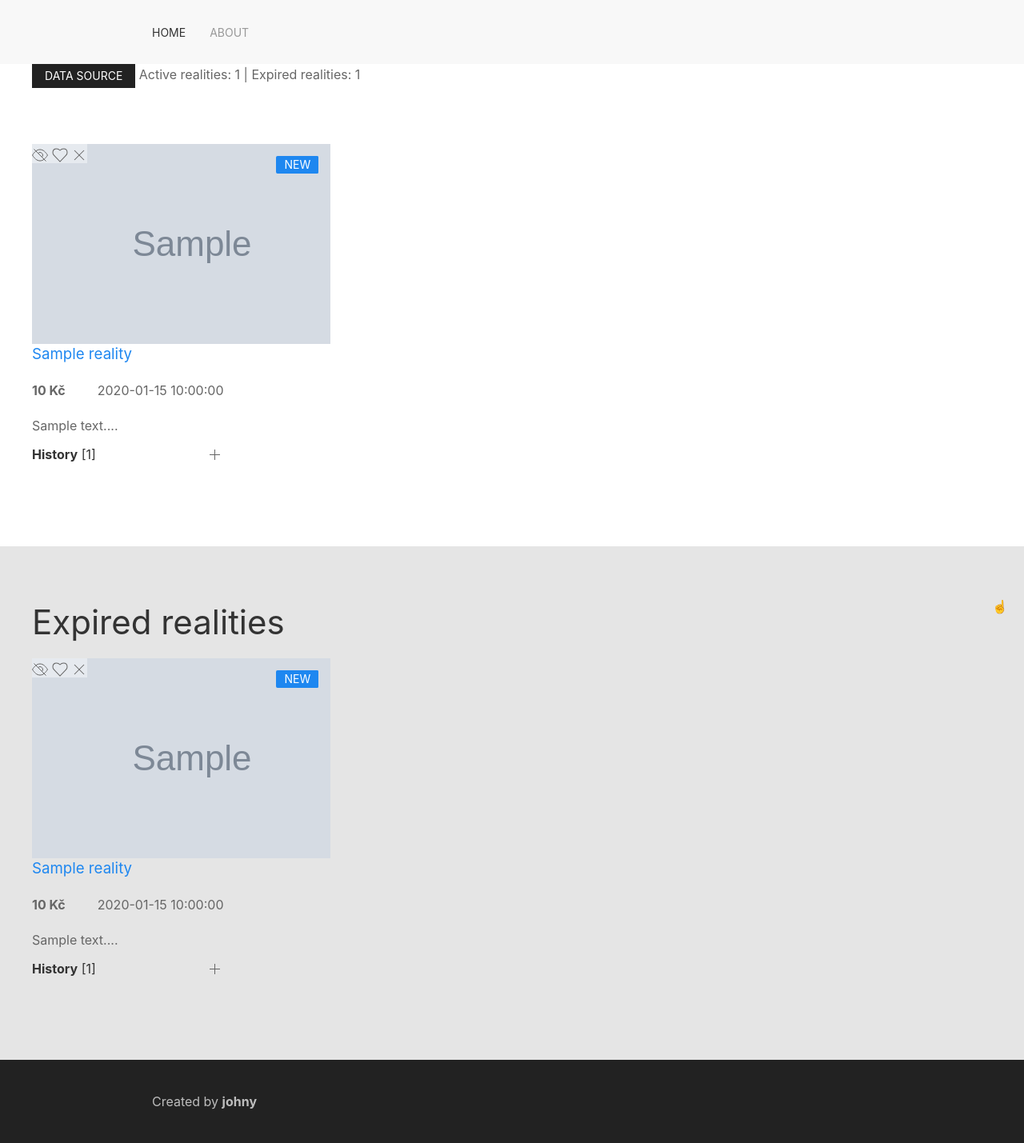
After one commit to janvlachynsky/reality-crawler, a Flask app: template templates/index.html in a window 1280 px wide. The commit adds this page. Shown: the whole page at 80% size. Run offline with Flask 3, Linux system fonts and the light colour scheme; the template is opened without the code that fills it: most values are stand-ins (such as "Sample title", 1, 10 or a date in 2020); grey boxes marked "Sample" are stand-in pictures; parts of the project's set-up code (start-up, migrations or seed data) failed here and were passed over; some libraries are stand-ins or nearby versions.

Commit message:
finished actions of estates + some tweaks

```diff
--- a/helpers/reality.py
+++ b/helpers/reality.py
@@ -1,5 +1,5 @@
 class Reality:
-    # TODO: use __slots__ for attributes
+    # TODO: use @dataclass for attributes
     class History:
         price:int = 0
         update_datetime = ""
--- a/reality_crawler.py
+++ b/reality_crawler.py
@@ -38,6 +38,7 @@ def main():
     logging.basicConfig(filename=os.path.join(project_dir,'logs','reality_crawler.log'), level=logging.INFO, format='[%(asctime)s] %(levelname)s: %(message)s')
 
     config = configparser.ConfigParser()
+    config.optionxform=str  # preserve case sensitive keys
     config.read(os.path.join(project_dir,'config.conf'))
     db = Database(**dict(config["database"]))
     # start time measurement
--- a/static/script.js
+++ b/static/script.js
@@ -11,7 +11,8 @@ $(document).ready(function () {
             data: { reality_id: id, action: action, current_state: current_state },
             dataType: "text",
             success: function (data) {
-                alert("Updated reality " + id + " as " + action);
+                // TODO don't alert, use flash message
+                console.log("Updated reality " + id + " as " + action);
             }
         });
     });
--- a/static/style.css
+++ b/static/style.css
@@ -21,6 +21,33 @@ h1 strong {
     background: rgba(255,255,255,0.4);
 }
 
-.state-1 svg {
+.action-favourite.state-1 svg {
     background: #faa05a94;
 }
+.action-hide.state-1 svg {
+    background: #3e62ffbd;
+    color: lightgray;
+}
+.action-expire.state-1 svg {
+    background: #35449694;
+    color: lightgray;
+}
+
+.uk-section-muted {
+    background: #e5e5e5;
+}
+.uk-accordion-title {
+    font-size: 1rem !important;
+}
+.uk-list > :nth-child(n+2), .uk-list > * > ul {
+    margin-top: 0px !important;
+}
+.uk-accordion-content {
+    margin-top: 0px !important;
+}
+.to-top{
+    position:fixed;
+    bottom:30px;
+    right: 20px;
+
+}
--- a/templates/includes/_footer.html
+++ b/templates/includes/_footer.html
@@ -1,5 +1,5 @@
 <div class="uk-padding uk-section-secondary" style="position:relative; bottom:0;">
-
+    <a href="#" class="to-top" uk-scroll>☝️</a>
     <div class=" uk-width-xlarge " style="margin:0 auto;">
         Created by <strong>johny</strong>
     </div>
--- /dev/null
+++ b/templates/includes/_reality.html
@@ -0,0 +1,59 @@
+  <div class="uk-card uk-card-small uk-grid-collapse" uk-grid>
+                <div class="uk-card-media-top uk-cover-container">
+                    {% if reality.image %}
+                        <div class="uk-background-cover uk-panel uk-flex uk-flex-center uk-flex-middle" style="height:250px;width:400px;background-image: url({{ reality.image }});"></div>
+                    {% else %}
+                        <div class="uk-background-cover uk-panel uk-flex uk-flex-center uk-flex-middle" style="height:250px;width:400px;background-image: url(https://via.placeholder.com/600x400);"></div>
+
+                    {% endif %}
+                </div>
+                <div>
+                    <div class="uk-card-header uk-padding-remove-top uk-padding-remove-left uk-padding-remove-right uk-padding-remove-bottom">
+                        <h5 class="uk-card-title" style="font-size:14pt;">
+                            <a href="{{ reality.url }}" target="_blank">{{ reality.title }}</a>
+                        </h5>
+                        <span class="toggles">
+                            <a class="reality_action action-hide state-{{ reality.is_hidden }}" data-action="hide" data-reality-id="{{ reality.id }}" data-current-state="{{ reality.is_hidden }}" href="#"  uk-icon="icon: eye-slash" title="hide" onclick="return false;"></a>
+
+                            <a class="reality_action action-favourite state-{{ reality.is_favourite }}" data-action="favourite" data-reality-id="{{ reality.id }}" data-current-state="{{ reality.is_favourite }}" href="#"  uk-icon="icon: heart" title="favourite" onclick="return false;"></a>
+
+                            <a class="reality_action action-expire state-{{ reality.is_expired }}" data-action="expire" data-reality-id="{{ reality.id }}" data-current-state="{{ reality.is_expired }}" href="#"  uk-icon="icon: close" title="expire" onclick="return false;"></a>
+                        </span>
+                    </div>
+                    <div class="uk-card-body uk-padding-remove-top uk-padding-remove-left uk-padding-remove-right uk-padding-remove-bottom">
+                        <div uk-grid>
+                            <div><strong>{{ "{:,}".format(reality.price) }} Kč</strong></div>
+                            <div>{{ reality.date }}</div>
+                        </div>
+
+                        <div class="uk-card-badge uk-label">{{reality.viewed_count}}</div>
+                        {% if reality.history|length<2 %}
+                        <div class="uk-card-badge uk-label">New</div>
+                        {% endif %}
+
+                        <p>
+                            {{reality.description}}...
+                        </p>
+                    </div>
+                    <div class="uk-card-footer uk-padding-remove-left uk-padding-remove-right">
+                        <div class="history">
+                            {% if reality.history %}
+                            <ul style="font-size:10pt;" uk-accordion>
+                                <li>
+                                    <a class="uk-accordion-title" href="#"><strong>History</strong> [{{reality.history|length}}]</a>
+                                    <div class="uk-accordion-content">
+                                        <ul class="uk-list">
+                                        {% for history in reality.history %}
+                                            <li>{{ history.update_datetime }}: {{ "{:,} Kč".format(history.price) }}</li>
+                                        {% endfor %}
+                                        </ul>
+                                    </div>
+                                </li>
+                            </ul>
+                            {% else %}
+                            <p>no history</p>
+                            {% endif %}
+                        </div>
+                    </div>
+                </div>
+            </div>
--- a/templates/index.html
+++ b/templates/index.html
@@ -1,19 +1,35 @@
 {% extends 'layout.html' %}
 
 {% block body %}
+
     {% if realities %}
+    <div class="uk-container">
+        <a class="uk-button uk-button-small uk-button-secondary" href="{{ data_source.baseUrl }}{{ data_source.urlPath}}{{ data_source.urlQuery}}" target="_blank">Data source</a>
+        <span> Active realities: {{ realities|length }}</span> | Expired realities: {{ expired_realities|length }}
+    </div>
+
+        <section class="uk-section uk-width-expand" style="margin: 0 auto;">
+            <div class="uk-container">
                 <div class="uk-child-width-1-3@s uk-child-width-1-2" uk-grid>
                     {% for reality in realities %}
                         {% include 'includes/_reality.html' %}
                     {% endfor %}
                 </div>
+            </div>
+        </section>
     {% endif %}
+
     {% if expired_realities %}
+        <section class="uk-section uk-section-muted uk-width-expand" style="margin: 0 auto;">
+            <div class="uk-container">
                 <h1>Expired realities</h1>
                 <div class="uk-child-width-1-3@s uk-child-width-1-2 uk-secondary" uk-grid>
                     {% for reality in expired_realities %}
                         {% include 'includes/_reality.html' %}
                     {% endfor %}
                 </div>
+            </div>
+        </section>
     {% endif %}
+
 {% endblock %}
--- a/templates/layout.html
+++ b/templates/layout.html
@@ -16,9 +16,7 @@
 </head>
 <body>
 {% include 'includes/_navbar.html' %}
-    <section class="uk-section uk-width-xlarge" style="margin: 0 auto;">
-        {% block body %}{% endblock %}
-    </section>
+{% block body %}{% endblock %}
 {% include 'includes/_footer.html' %}
 </body>
 </html>
--- a/web.py
+++ b/web.py
@@ -11,8 +11,10 @@ project_dir = os.path.dirname(__file__)
 
 # Config MySQL
 config = configparser.ConfigParser()
+config.optionxform=str  # preserve case sensitive keys
 config.read(os.path.join(project_dir,'config.conf'))
 db = Database(**dict(config["database"]))
+data_source = dict(config["bazos"])
 
 @app.route('/')
 def index():
@@ -23,20 +25,21 @@ def index():
     for index, reality in enumerate(realities, 0):
         history_list = parse_history_from_db(db.get_reality_history_by_id(reality.id))
         reality.set_history(history_list)
-        if reality.is_expired:
-            expired_realities.append(realities.pop(index))
+        if reality.is_expired and not reality.is_favourite:
+            expired_realities.append(reality)
+    realities = [r for r in realities if r not in expired_realities]
     print(f"expired: {len(expired_realities)} realities.")
     print(f"active: {len(realities)} realities.")
-    return render_template('index.html', realities=realities, expired_realities=expired_realities)
+
+    return render_template('index.html', data_source=data_source, realities=realities, expired_realities=expired_realities)
 
 # Set reality flags
 @app.route('/reality_set', methods=['POST'])
 def reality_set():
     if request.method == 'POST':
-        # TODO: finish favourite/disable
+        # TODO: finish Merge/Delete with checkboxes
         reality_id = int(request.form['reality_id'])
         action = request.form['action']
-        # TODO: LATEST: pass current_state and invert it to save into DB
         current_state = request.form['current_state']
         print("reality_set_flag triggered with: ", action, " and ", reality_id , " current ", current_state)
 
```
Also changed, not shown: helpers/database.py (+16 -10 lines), helpers/fetcher.py (+8 -8 lines), 1 other file. Lines whose indentation alone changed are shown as unchanged.
